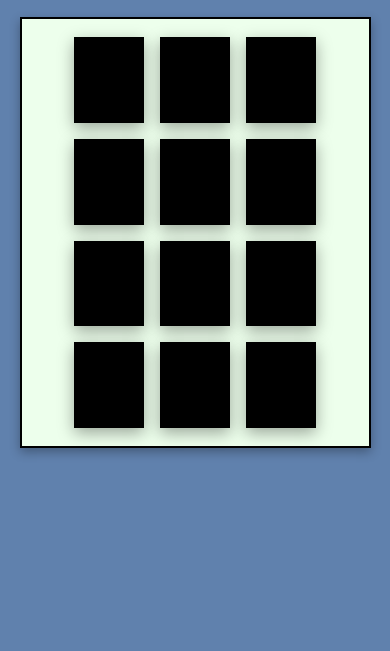
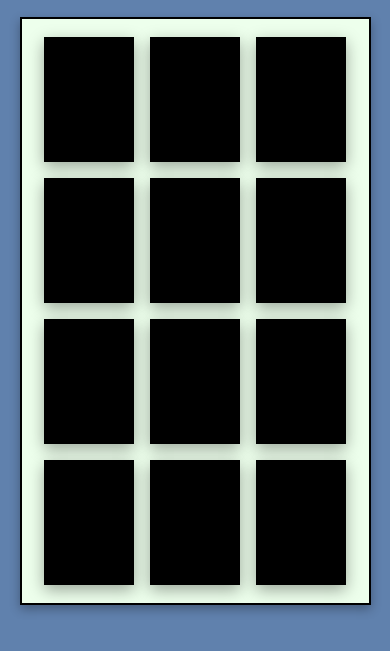
Before and after one commit to krishsoni01/Memory-Game, a plain HTML site: page index.html in a window 390 px wide. Shown: the part 61-712 px from the top of the page. Drawn offline with Linux system fonts and the light colour scheme.

Commit message:
Update style.css

```diff
--- a/style.css
+++ b/style.css
@@ -69,7 +69,7 @@ body {
     height: 100%;
     background-color: black;
     opacity: 1;
-    transition: opacity 0.5s ease-in-out;
+    transition: opacity 0.3s ease-in-out;
 }
 .play-again {
     padding: 15px 30px;
@@ -91,8 +91,8 @@ body {
 /* Responsive Design for Small Screens */
 @media (max-width: 600px) {
     .card {
-        height: 22vw;
-        width: 18vw;
+        height: 29vh;
+        width: 23vw;
     }
 
     .heading {
```
